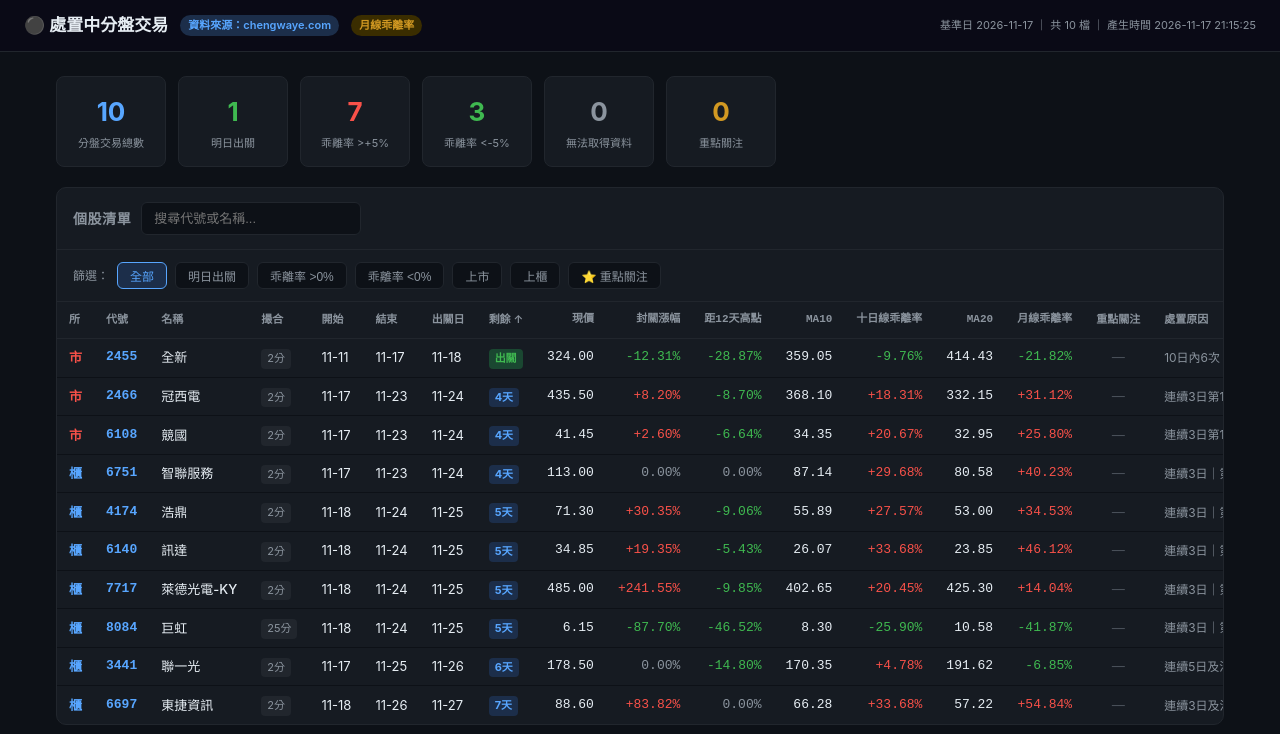
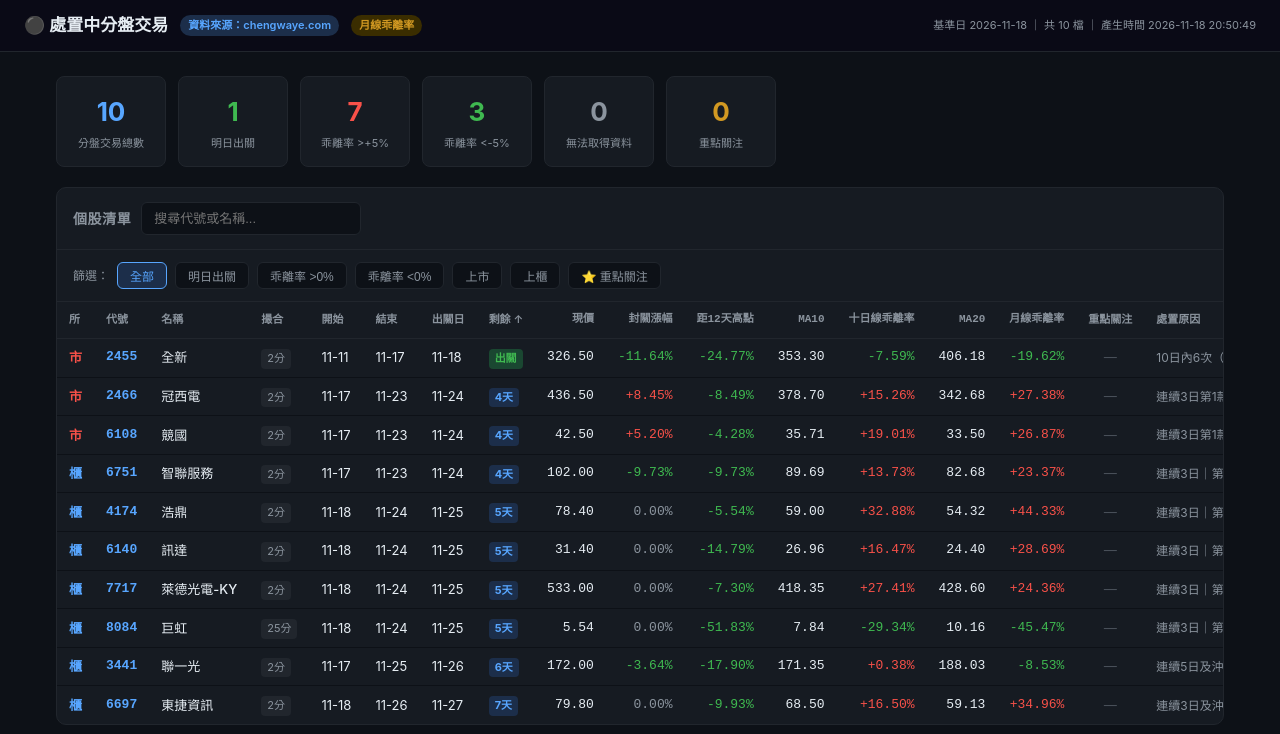
Before and after one commit to a4s5d615/disposal, a plain HTML site: page index.html in a window 1280 px wide. Shown: the top 734 px of the page. Drawn offline with Linux system fonts and the light colour scheme.

Commit message:
chore: 每日更新 2026-11-18

```diff
--- a/index.html
+++ b/index.html
@@ -3,7 +3,7 @@
 <head>
 <meta charset="UTF-8">
 <meta name="viewport" content="width=device-width,initial-scale=1">
-<title>處置中分盤交易 — 月線乖離率 2026-11-17</title>
+<title>處置中分盤交易 — 月線乖離率 2026-11-18</title>
 <style>
 *{margin:0;padding:0;box-sizing:border-box}
 body{background:#0d1117;color:#e6edf3;font-family:-apple-system,'Segoe UI',sans-serif;font-size:14px;line-height:1.6}
@@ -77,7 +77,7 @@ footer{text-align:center;color:#484f58;font-size:11px;padding:24px;margin-top:24
   <h1>⚫ 處置中分盤交易</h1>
   <span class="badge badge-blue">資料來源：chengwaye.com</span>
   <span class="badge badge-yellow">月線乖離率</span>
-  <span class="update">基準日 2026-11-17 ｜ 共 10 檔 ｜ 產生時間 2026-11-17 21:15:25</span>
+  <span class="update">基準日 2026-11-18 ｜ 共 10 檔 ｜ 產生時間 2026-11-18 20:50:49</span>
 </nav>
 
 <div class="container">
@@ -151,7 +151,7 @@ footer{text-align:center;color:#484f58;font-size:11px;padding:24px;margin-top:24
       </thead>
       <tbody id="tableBody">
         <tr data-code="2455" data-name="全新" data-market="市"
-            data-rem="出關" data-dev="-21.82" data-dev10="-9.76" data-focus="0">
+            data-rem="出關" data-dev="-19.62" data-dev10="-7.59" data-focus="0">
           <td class="market-m">市</td>
           <td class="code-cell"><a href="https://www.tradingview.com/chart/?symbol=TWSE:2455" target="_blank" rel="noopener">2455</a></td>
           <td class="name-cell"><a href="https://tw.stock.yahoo.com/quote/2455" target="_blank" rel="noopener">全新</a></td>
@@ -160,18 +160,18 @@ footer{text-align:center;color:#484f58;font-size:11px;padding:24px;margin-top:24
           <td>11-17</td>
           <td>11-18</td>
           <td><span class="remaining-badge rem-exit">出關</span></td>
-          <td class="num-cell" data-val="324.00">324.00</td>
-          <td class="num-cell" data-val="-12.31"><span class="negative">-12.31%</span></td>
-          <td class="num-cell" data-val="-28.87"><span class="negative">-28.87%</span></td>
-          <td class="num-cell" data-val="359.05">359.05</td>
-          <td class="num-cell"><span class="negative">-9.76%</span></td>
-          <td class="num-cell" data-val="414.43">414.43</td>
-          <td class="num-cell"><span class="negative">-21.82%</span></td>
+          <td class="num-cell" data-val="326.50">326.50</td>
+          <td class="num-cell" data-val="-11.64"><span class="negative">-11.64%</span></td>
+          <td class="num-cell" data-val="-24.77"><span class="negative">-24.77%</span></td>
+          <td class="num-cell" data-val="353.30">353.30</td>
+          <td class="num-cell"><span class="negative">-7.59%</span></td>
+          <td class="num-cell" data-val="406.18">406.18</td>
+          <td class="num-cell"><span class="negative">-19.62%</span></td>
           <td style="text-align:center" data-val="0"><span class="no-data">—</span></td>
           <td class="reason-cell" title="10日內6次（第1~7款）｜第1次處置">10日內6次（第1~7款）｜第1次處置</td>
         </tr>
         <tr data-code="2466" data-name="冠西電" data-market="市"
-            data-rem="4天" data-dev="31.12" data-dev10="18.31" data-focus="0">
+            data-rem="4天" data-dev="27.38" data-dev10="15.26" data-focus="0">
           <td class="market-m">市</td>
           <td class="code-cell"><a href="https://www.tradingview.com/chart/?symbol=TWSE:2466" target="_blank" rel="noopener">2466</a></td>
           <td class="name-cell"><a href="https://tw.stock.yahoo.com/quote/2466" target="_blank" rel="noopener">冠西電</a></td>
@@ -180,18 +180,18 @@ footer{text-align:center;color:#484f58;font-size:11px;padding:24px;margin-top:24
           <td>11-23</td>
           <td>11-24</td>
           <td><span class="remaining-badge rem-long">4天</span></td>
-          <td class="num-cell" data-val="435.50">435.50</td>
-          <td class="num-cell" data-val="8.20"><span class="positive">+8.20%</span></td>
-          <td class="num-cell" data-val="-8.70"><span class="negative">-8.70%</span></td>
-          <td class="num-cell" data-val="368.10">368.10</td>
-          <td class="num-cell"><span class="positive">+18.31%</span></td>
-          <td class="num-cell" data-val="332.15">332.15</td>
-          <td class="num-cell"><span class="positive">+31.12%</span></td>
+          <td class="num-cell" data-val="436.50">436.50</td>
+          <td class="num-cell" data-val="8.45"><span class="positive">+8.45%</span></td>
+          <td class="num-cell" data-val="-8.49"><span class="negative">-8.49%</span></td>
+          <td class="num-cell" data-val="378.70">378.70</td>
+          <td class="num-cell"><span class="positive">+15.26%</span></td>
+          <td class="num-cell" data-val="342.68">342.68</td>
+          <td class="num-cell"><span class="positive">+27.38%</span></td>
           <td style="text-align:center" data-val="0"><span class="no-data">—</span></td>
           <td class="reason-cell" title="連續3日第1款｜第2次處置">連續3日第1款｜第2次處置</td>
         </tr>
         <tr data-code="6108" data-name="競國" data-market="市"
-            data-rem="4天" data-dev="25.80" data-dev10="20.67" data-focus="0">
+            data-rem="4天" data-dev="26.87" data-dev10="19.01" data-focus="0">
           <td class="market-m">市</td>
           <td class="code-cell"><a href="https://www.tradingview.com/chart/?symbol=TWSE:6108" target="_blank" rel="noopener">6108</a></td>
           <td class="name-cell"><a href="https://tw.stock.yahoo.com/quote/6108" target="_blank" rel="noopener">競國</a></td>
@@ -200,18 +200,18 @@ footer{text-align:center;color:#484f58;font-size:11px;padding:24px;margin-top:24
           <td>11-23</td>
           <td>11-24</td>
           <td><span class="remaining-badge rem-long">4天</span></td>
-          <td class="num-cell" data-val="41.45">41.45</td>
-          <td class="num-cell" data-val="2.60"><span class="positive">+2.60%</span></td>
-          <td class="num-cell" data-val="-6.64"><span class="negative">-6.64%</span></td>
-          <td class="num-cell" data-val="34.35">34.35</td>
-          <td class="num-cell"><span class="positive">+20.67%</span></td>
-          <td class="num-cell" data-val="32.95">32.95</td>
-          <td class="num-cell"><span class="positive">+25.80%</span></td>
+          <td class="num-cell" data-val="42.50">42.50</td>
+          <td class="num-cell" data-val="5.20"><span class="positive">+5.20%</span></td>
+          <td class="num-cell" data-val="-4.28"><span class="negative">-4.28%</span></td>
+          <td class="num-cell" data-val="35.71">35.71</td>
+          <td class="num-cell"><span class="positive">+19.01%</span></td>
+          <td class="num-cell" data-val="33.50">33.50</td>
+          <td class="num-cell"><span class="positive">+26.87%</span></td>
           <td style="text-align:center" data-val="0"><span class="no-data">—</span></td>
           <td class="reason-cell" title="連續3日第1款｜第1次處置">連續3日第1款｜第1次處置</td>
         </tr>
         <tr data-code="6751" data-name="智聯服務" data-market="櫃"
-            data-rem="4天" data-dev="40.23" data-dev10="29.68" data-focus="0">
+            data-rem="4天" data-dev="23.37" data-dev10="13.73" data-focus="0">
           <td class="market-k">櫃</td>
           <td class="code-cell"><a href="https://www.tradingview.com/chart/?symbol=TPEX:6751" target="_blank" rel="noopener">6751</a></td>
           <td class="name-cell"><a href="https://tw.stock.yahoo.com/quote/6751" target="_blank" rel="noopener">智聯服務</a></td>
@@ -220,18 +220,18 @@ footer{text-align:center;color:#484f58;font-size:11px;padding:24px;margin-top:24
           <td>11-23</td>
           <td>11-24</td>
           <td><span class="remaining-badge rem-long">4天</span></td>
-          <td class="num-cell" data-val="113.00">113.00</td>
-          <td class="num-cell" data-val="0.00"><span class="neutral">0.00%</span></td>
-          <td class="num-cell" data-val="0.00"><span class="neutral">0.00%</span></td>
-          <td class="num-cell" data-val="87.14">87.14</td>
-          <td class="num-cell"><span class="positive">+29.68%</span></td>
-          <td class="num-cell" data-val="80.58">80.58</td>
-          <td class="num-cell"><span class="positive">+40.23%</span></td>
+          <td class="num-cell" data-val="102.00">102.00</td>
+          <td class="num-cell" data-val="-9.73"><span class="negative">-9.73%</span></td>
+          <td class="num-cell" data-val="-9.73"><span class="negative">-9.73%</span></td>
+          <td class="num-cell" data-val="89.69">89.69</td>
+          <td class="num-cell"><span class="positive">+13.73%</span></td>
+          <td class="num-cell" data-val="82.68">82.68</td>
+          <td class="num-cell"><span class="positive">+23.37%</span></td>
           <td style="text-align:center" data-val="0"><span class="no-data">—</span></td>
           <td class="reason-cell" title="連續3日｜第2次處置">連續3日｜第2次處置</td>
         </tr>
         <tr data-code="4174" data-name="浩鼎" data-market="櫃"
-            data-rem="5天" data-dev="34.53" data-dev10="27.57" data-focus="0">
+            data-rem="5天" data-dev="44.33" data-dev10="32.88" data-focus="0">
           <td class="market-k">櫃</td>
           <td class="code-cell"><a href="https://www.tradingview.com/chart/?symbol=TPEX:4174" target="_blank" rel="noopener">4174</a></td>
           <td class="name-cell"><a href="https://tw.stock.yahoo.com/quote/4174" target="_blank" rel="noopener">浩鼎</a></td>
@@ -240,18 +240,18 @@ footer{text-align:center;color:#484f58;font-size:11px;padding:24px;margin-top:24
           <td>11-24</td>
           <td>11-25</td>
           <td><span class="remaining-badge rem-long">5天</span></td>
-          <td class="num-cell" data-val="71.30">71.30</td>
-          <td class="num-cell" data-val="30.35"><span class="positive">+30.35%</span></td>
-          <td class="num-cell" data-val="-9.06"><span class="negative">-9.06%</span></td>
-          <td class="num-cell" data-val="55.89">55.89</td>
-          <td class="num-cell"><span class="positive">+27.57%</span></td>
-          <td class="num-cell" data-val="53.00">53.00</td>
-          <td class="num-cell"><span class="positive">+34.53%</span></td>
+          <td class="num-cell" data-val="78.40">78.40</td>
+          <td class="num-cell" data-val="0.00"><span class="neutral">0.00%</span></td>
+          <td class="num-cell" data-val="-5.54"><span class="negative">-5.54%</span></td>
+          <td class="num-cell" data-val="59.00">59.00</td>
+          <td class="num-cell"><span class="positive">+32.88%</span></td>
+          <td class="num-cell" data-val="54.32">54.32</td>
+          <td class="num-cell"><span class="positive">+44.33%</span></td>
           <td style="text-align:center" data-val="0"><span class="no-data">—</span></td>
           <td class="reason-cell" title="連續3日｜第2次處置">連續3日｜第2次處置</td>
         </tr>
         <tr data-code="6140" data-name="訊達" data-market="櫃"
-            data-rem="5天" data-dev="46.12" data-dev10="33.68" data-focus="0">
+            data-rem="5天" data-dev="28.69" data-dev10="16.47" data-focus="0">
           <td class="market-k">櫃</td>
           <td class="code-cell"><a href="https://www.tradingview.com/chart/?symbol=TPEX:6140" target="_blank" rel="noopener">6140</a></td>
           <td class="name-cell"><a href="https://tw.stock.yahoo.com/quote/6140" target="_blank" rel="noopener">訊達</a></td>
@@ -260,18 +260,18 @@ footer{text-align:center;color:#484f58;font-size:11px;padding:24px;margin-top:24
           <td>11-24</td>
           <td>11-25</td>
           <td><span class="remaining-badge rem-long">5天</span></td>
-          <td class="num-cell" data-val="34.85">34.85</td>
-          <td class="num-cell" data-val="19.35"><span class="positive">+19.35%</span></td>
-          <td class="num-cell" data-val="-5.43"><span class="negative">-5.43%</span></td>
-          <td class="num-cell" data-val="26.07">26.07</td>
-          <td class="num-cell"><span class="positive">+33.68%</span></td>
-          <td class="num-cell" data-val="23.85">23.85</td>
-          <td class="num-cell"><span class="positive">+46.12%</span></td>
+          <td class="num-cell" data-val="31.40">31.40</td>
+          <td class="num-cell" data-val="0.00"><span class="neutral">0.00%</span></td>
+          <td class="num-cell" data-val="-14.79"><span class="negative">-14.79%</span></td>
+          <td class="num-cell" data-val="26.96">26.96</td>
+          <td class="num-cell"><span class="positive">+16.47%</span></td>
+          <td class="num-cell" data-val="24.40">24.40</td>
+          <td class="num-cell"><span class="positive">+28.69%</span></td>
           <td style="text-align:center" data-val="0"><span class="no-data">—</span></td>
           <td class="reason-cell" title="連續3日｜第1次處置">連續3日｜第1次處置</td>
         </tr>
         <tr data-code="7717" data-name="萊德光電-KY" data-market="櫃"
-            data-rem="5天" data-dev="14.04" data-dev10="20.45" data-focus="0">
+            data-rem="5天" data-dev="24.36" data-dev10="27.41" data-focus="0">
           <td class="market-k">櫃</td>
           <td class="code-cell"><a href="https://www.tradingview.com/chart/?symbol=TPEX:7717" target="_blank" rel="noopener">7717</a></td>
           <td class="name-cell"><a href="https://tw.stock.yahoo.com/quote/7717" target="_blank" rel="noopener">萊德光電-KY</a></td>
@@ -280,18 +280,18 @@ footer{text-align:center;color:#484f58;font-size:11px;padding:24px;margin-top:24
           <td>11-24</td>
           <td>11-25</td>
           <td><span class="remaining-badge rem-long">5天</span></td>
-          <td class="num-cell" data-val="485.00">485.00</td>
-          <td class="num-cell" data-val="241.55"><span class="positive">+241.55%</span></td>
-          <td class="num-cell" data-val="-9.85"><span class="negative">-9.85%</span></td>
-          <td class="num-cell" data-val="402.65">402.65</td>
-          <td class="num-cell"><span class="positive">+20.45%</span></td>
-          <td class="num-cell" data-val="425.30">425.30</td>
-          <td class="num-cell"><span class="positive">+14.04%</span></td>
+          <td class="num-cell" data-val="533.00">533.00</td>
+          <td class="num-cell" data-val="0.00"><span class="neutral">0.00%</span></td>
+          <td class="num-cell" data-val="-7.30"><span class="negative">-7.30%</span></td>
+          <td class="num-cell" data-val="418.35">418.35</td>
+          <td class="num-cell"><span class="positive">+27.41%</span></td>
+          <td class="num-cell" data-val="428.60">428.60</td>
+          <td class="num-cell"><span class="positive">+24.36%</span></td>
           <td style="text-align:center" data-val="0"><span class="no-data">—</span></td>
           <td class="reason-cell" title="連續3日｜第1次處置">連續3日｜第1次處置</td>
         </tr>
         <tr data-code="8084" data-name="巨虹" data-market="櫃"
-            data-rem="5天" data-dev="-41.87" data-dev10="-25.90" data-focus="0">
+            data-rem="5天" data-dev="-45.47" data-dev10="-29.34" data-focus="0">
           <td class="market-k">櫃</td>
           <td class="code-cell"><a href="https://www.tradingview.com/chart/?symbol=TPEX:8084" target="_blank" rel="noopener">8084</a></td>
           <td class="name-cell"><a href="https://tw.stock.yahoo.com/quote/8084" target="_blank" rel="noopener">巨虹</a></td>
@@ -300,18 +300,18 @@ footer{text-align:center;color:#484f58;font-size:11px;padding:24px;margin-top:24
           <td>11-24</td>
           <td>11-25</td>
           <td><span class="remaining-badge rem-long">5天</span></td>
-          <td class="num-cell" data-val="6.15">6.15</td>
-          <td class="num-cell" data-val="-87.70"><span class="negative">-87.70%</span></td>
-          <td class="num-cell" data-val="-46.52"><span class="negative">-46.52%</span></td>
-          <td class="num-cell" data-val="8.30">8.30</td>
-          <td class="num-cell"><span class="negative">-25.90%</span></td>
-          <td class="num-cell" data-val="10.58">10.58</td>
-          <td class="num-cell"><span class="negative">-41.87%</span></td>
+          <td class="num-cell" data-val="5.54">5.54</td>
+          <td class="num-cell" data-val="0.00"><span class="neutral">0.00%</span></td>
+          <td class="num-cell" data-val="-51.83"><span class="negative">-51.83%</span></td>
+          <td class="num-cell" data-val="7.84">7.84</td>
+          <td class="num-cell"><span class="negative">-29.34%</span></td>
+          <td class="num-cell" data-val="10.16">10.16</td>
+          <td class="num-cell"><span class="negative">-45.47%</span></td>
           <td style="text-align:center" data-val="0"><span class="no-data">—</span></td>
           <td class="reason-cell" title="連續3日｜第2次處置">連續3日｜第2次處置</td>
         </tr>
         <tr data-code="3441" data-name="聯一光" data-market="櫃"
-            data-rem="6天" data-dev="-6.85" data-dev10="4.78" data-focus="0">
+            data-rem="6天" data-dev="-8.53" data-dev10="0.38" data-focus="0">
           <td class="market-k">櫃</td>
           <td class="code-cell"><a href="https://www.tradingview.com/chart/?symbol=TPEX:3441" target="_blank" rel="noopener">3441</a></td>
           <td class="name-cell"><a href="https://tw.stock.yahoo.com/quote/3441" target="_blank" rel="noopener">聯一光</a></td>
@@ -320,18 +320,18 @@ footer{text-align:center;color:#484f58;font-size:11px;padding:24px;margin-top:24
           <td>11-25</td>
           <td>11-26</td>
           <td><span class="remaining-badge rem-long">6天</span></td>
-          <td class="num-cell" data-val="178.50">178.50</td>
-          <td class="num-cell" data-val="0.00"><span class="neutral">0.00%</span></td>
-          <td class="num-cell" data-val="-14.80"><span class="negative">-14.80%</span></td>
-          <td class="num-cell" data-val="170.35">170.35</td>
-          <td class="num-cell"><span class="positive">+4.78%</span></td>
-          <td class="num-cell" data-val="191.62">191.62</td>
-          <td class="num-cell"><span class="negative">-6.85%</span></td>
+          <td class="num-cell" data-val="172.00">172.00</td>
+          <td class="num-cell" data-val="-3.64"><span class="negative">-3.64%</span></td>
+          <td class="num-cell" data-val="-17.90"><span class="negative">-17.90%</span></td>
+          <td class="num-cell" data-val="171.35">171.35</td>
+          <td class="num-cell"><span class="positive">+0.38%</span></td>
+          <td class="num-cell" data-val="188.03">188.03</td>
+          <td class="num-cell"><span class="negative">-8.53%</span></td>
           <td style="text-align:center" data-val="0"><span class="no-data">—</span></td>
           <td class="reason-cell" title="連續5日及沖銷標準｜第2次處置">連續5日及沖銷標準｜第2次處置</td>
         </tr>
         <tr data-code="6697" data-name="東捷資訊" data-market="櫃"
-            data-rem="7天" data-dev="54.84" data-dev10="33.68" data-focus="0">
+            data-rem="7天" data-dev="34.96" data-dev10="16.50" data-focus="0">
           <td class="market-k">櫃</td>
           <td class="code-cell"><a href="https://www.tradingview.com/chart/?symbol=TPEX:6697" target="_blank" rel="noopener">6697</a></td>
           <td class="name-cell"><a href="https://tw.stock.yahoo.com/quote/6697" target="_blank" rel="noopener">東捷資訊</a></td>
@@ -340,13 +340,13 @@ footer{text-align:center;color:#484f58;font-size:11px;padding:24px;margin-top:24
           <td>11-26</td>
           <td>11-27</td>
           <td><span class="remaining-badge rem-long">7天</span></td>
-          <td class="num-cell" data-val="88.60">88.60</td>
-          <td class="num-cell" data-val="83.82"><span class="positive">+83.82%</span></td>
+          <td class="num-cell" data-val="79.80">79.80</td>
           <td class="num-cell" data-val="0.00"><span class="neutral">0.00%</span></td>
-          <td class="num-cell" data-val="66.28">66.28</td>
-          <td class="num-cell"><span class="positive">+33.68%</span></td>
-          <td class="num-cell" data-val="57.22">57.22</td>
-          <td class="num-cell"><span class="positive">+54.84%</span></td>
+          <td class="num-cell" data-val="-9.93"><span class="negative">-9.93%</span></td>
+          <td class="num-cell" data-val="68.50">68.50</td>
+          <td class="num-cell"><span class="positive">+16.50%</span></td>
+          <td class="num-cell" data-val="59.13">59.13</td>
+          <td class="num-cell"><span class="positive">+34.96%</span></td>
           <td style="text-align:center" data-val="0"><span class="no-data">—</span></td>
           <td class="reason-cell" title="連續3日及沖銷標準｜第1次處置">連續3日及沖銷標準｜第1次處置</td>
         </tr>
```
Also changed, not shown: disposal_ma20.html (+81 -81 lines).
